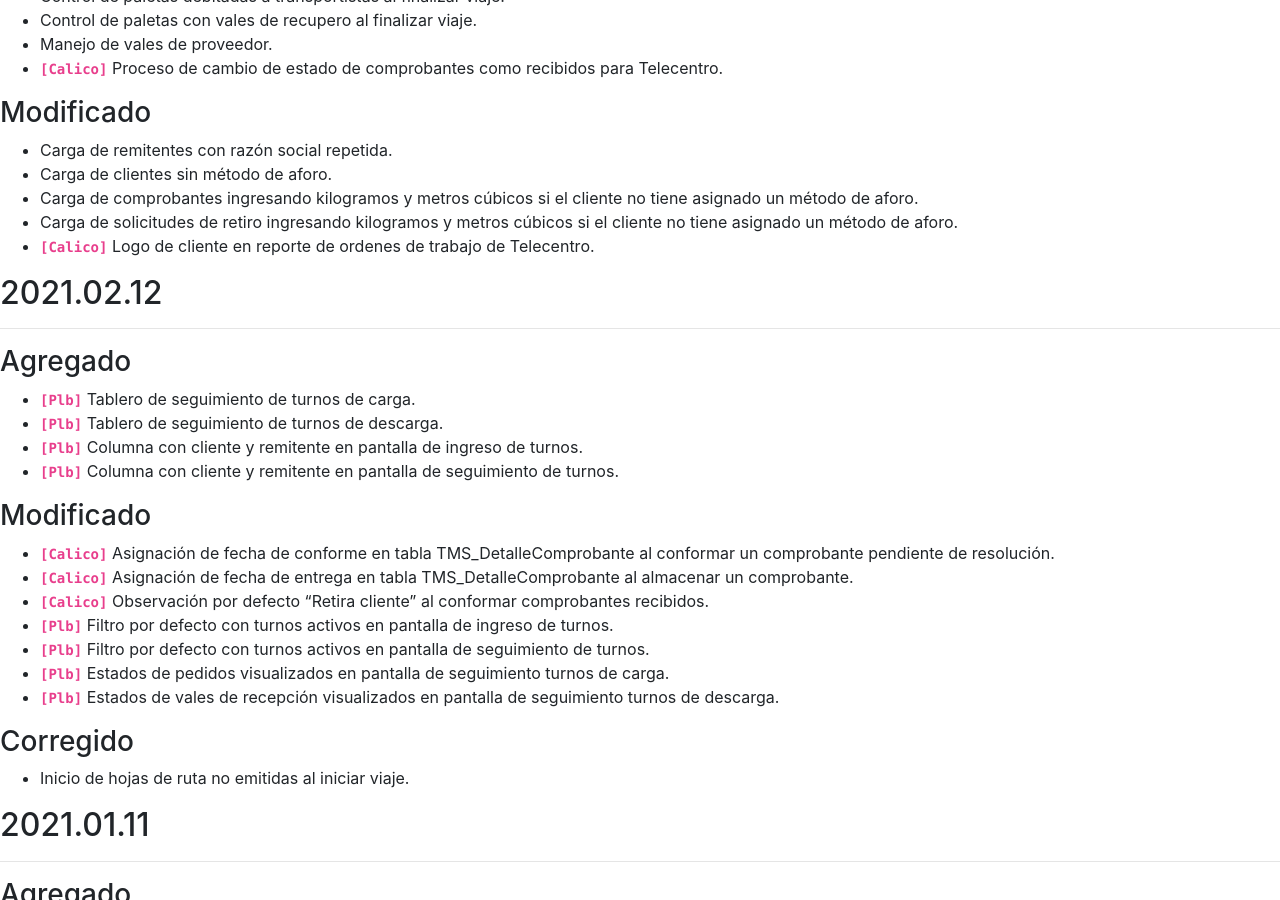
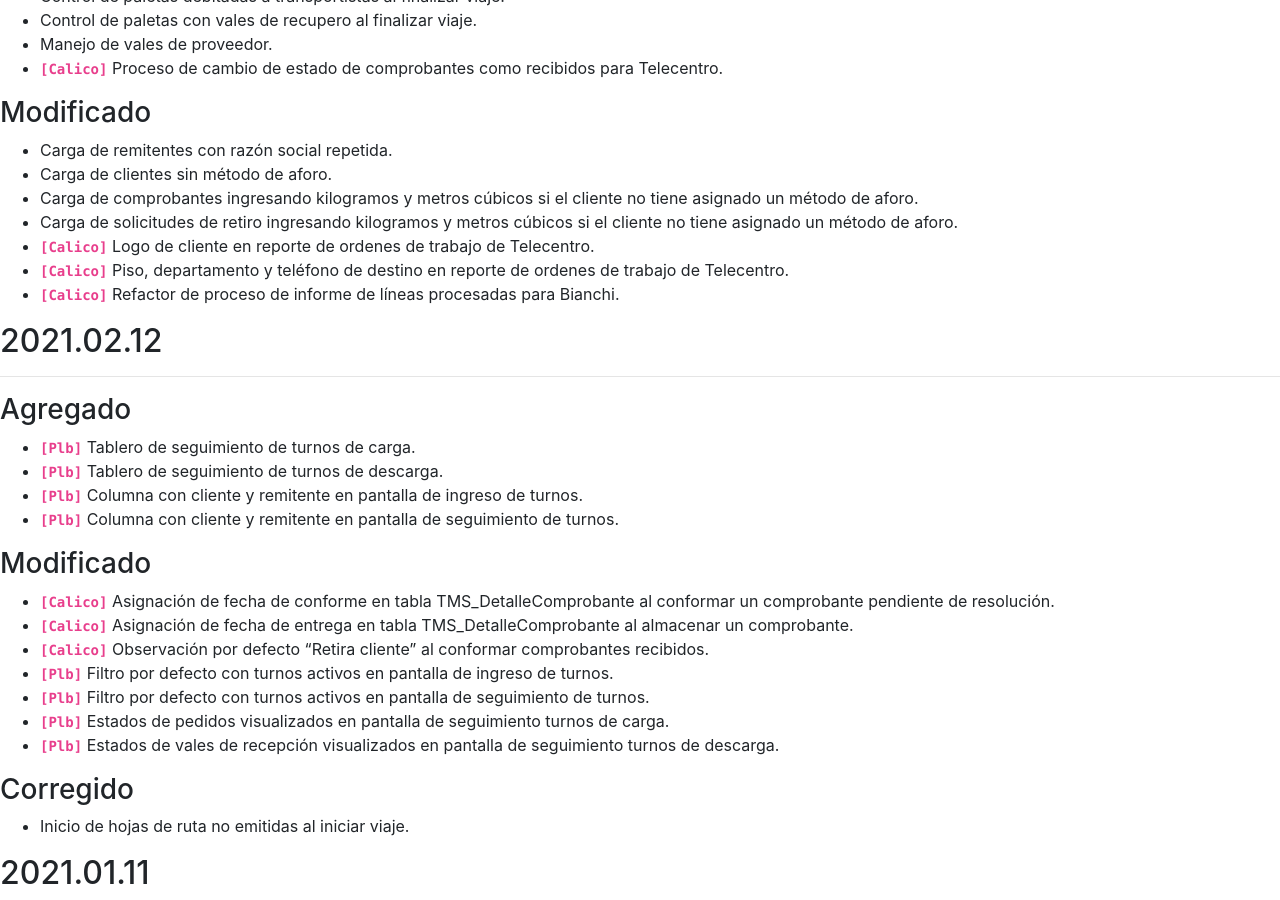
Before and after one commit to msanchez-brainsys/msanchez-brainsys.github.io, a Jekyll site: the page built from registro-cambios.markdown, in a window 1280 px wide and 900 px high, scrolled down 521 px. Built offline with Jekyll 4.4.1, drawn with Linux system fonts in a browser that asks for light colours.

Commit message:
Se agrego nuevo cambio en lanzamiento 2021.03.04

```diff
--- a/registro-cambios.markdown
+++ b/registro-cambios.markdown
@@ -53,6 +53,8 @@ El formato esta basado en [Keep a Changelog](https://keepachangelog.com/es-ES/1.
 - Carga de comprobantes ingresando kilogramos y metros cúbicos si el cliente no tiene asignado un método de aforo.
 - Carga de solicitudes de retiro ingresando kilogramos y metros cúbicos si el cliente no tiene asignado un método de aforo.
 - **`[Calico]`** Logo de cliente en reporte de ordenes de trabajo de Telecentro.
+- **`[Calico]`** Piso, departamento y teléfono de destino en reporte de ordenes de trabajo de Telecentro.
+- **`[Calico]`** Refactor de proceso de informe de líneas procesadas para Bianchi.
 
 ## 2021.02.12
 ---
```
